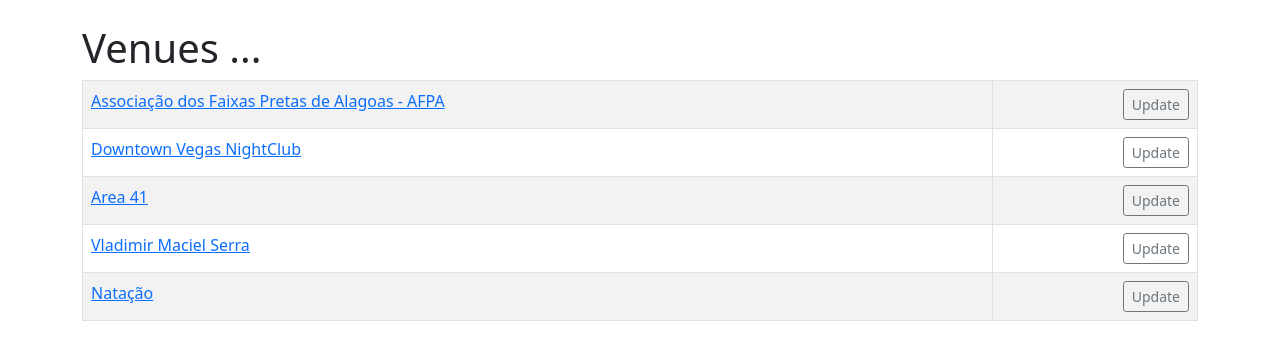
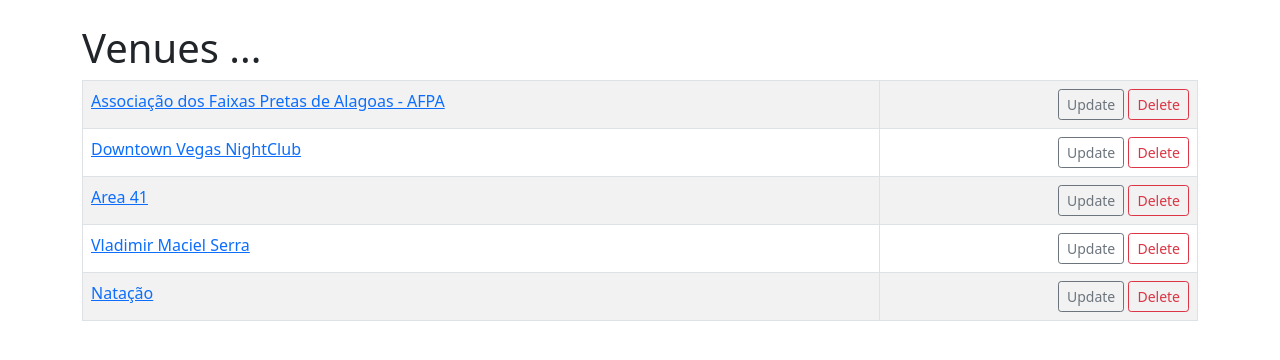
Before and after one commit to vladimirmaciel/Wednesdays, a Django app: page /list_venues in a window 1280 px wide. Shown: the part 56-416 px from the top of the page. Run offline with Django 3.2, Linux system fonts and the light colour scheme; data comes from the database, SQL or seed files in the repository; both versions use the stored data as it was after the commit.

Commit message:
delete itens

```diff
--- a/myclub_website/events/templates/events/event_list.html
+++ b/myclub_website/events/templates/events/event_list.html
@@ -32,6 +32,7 @@
         <a href="{% url 'update-event' event.id %}" class="btn btn-outline-secondary btn-sm">
            Update Event
         </a>
+         <a href="{% url 'delete-event' event.id %}" class="btn btn-outline-danger btn-sm">Delete Event</a>
     </div>
     </div>
 
--- a/myclub_website/events/templates/events/venue.html
+++ b/myclub_website/events/templates/events/venue.html
@@ -2,16 +2,14 @@
 <!-- tem que ter block content  e  endblock -->
 <!DOCTYPE html>
 <html lang="en">
-
   <head>
-    <meta charset="UTF-8">
-    <meta http-equiv="X-UA-Compatible" content="IE=edge">
-    <meta name="viewport" content="width=device-width, initial-scale=1.0">
+    <meta charset="UTF-8" />
+    <meta http-equiv="X-UA-Compatible" content="IE=edge" />
+    <meta name="viewport" content="width=device-width, initial-scale=1.0" />
     <title>Document</title>
   </head>
 
   <body>
-
     <h1>Venues ...</h1>
     <table class="table table-striped table-hover table-bordered">
       <!-- ira ista todos os nome e web da class Venue do models.py -->
@@ -21,13 +19,20 @@
           <a href="{% url 'show-venue' venue.id %}">{{ venue }}</a>
         </td>
         <td align="right">
-                <a href="{% url 'update-venue' venue.id %}" class="btn btn-outline-secondary btn-sm">Update</a>
+          <a
+            href="{% url 'update-venue' venue.id %}"
+            class="btn btn-outline-secondary btn-sm"
+            >Update</a
+          >
+          <a
+            href="{% url 'delete-venue' venue.id %}"
+            class="btn btn-outline-danger btn-sm"
+            >Delete</a
+          >
         </td>
       </tr>
       {% endfor %}
-
     </table>
   </body>
-
 </html>
 {% endblock%}
--- a/myclub_website/events/urls.py
+++ b/myclub_website/events/urls.py
@@ -1,5 +1,5 @@
 from django.urls import path, include
-from .import views # importas todas a views
+from .import views  # importas todas a views
 
 urlpatterns = [
     # Path Converts
@@ -7,18 +7,22 @@ urlpatterns = [
     # str: strings
     # path: urls inteiras /
     # slug: hyphen-and-underscores_stuff
-    #UUID: universally unique identifier
+    # UUID: universally unique identifier
 
-    path('',views.home,name="home"), # redireciona para o arquivo views.py dentro de events, tem uma def home
-    path('<int:year>/<str:month>/',views.home,name="mes"), # redireciona para o arquivo views.py dentro de events, tem uma def home
-    path('events',views.all_events,name="list-events"),
-    path('add_venue',views.add_venue, name="add-venue"),
-    path('list_venues',views.list_venues, name="list-venues"),
+    # redireciona para o arquivo views.py dentro de events, tem uma def home
+    path('', views.home, name="home"),
+    # redireciona para o arquivo views.py dentro de events, tem uma def home
+    path('<int:year>/<str:month>/', views.home, name="mes"),
+    path('events', views.all_events, name="list-events"),
+    path('add_venue', views.add_venue, name="add-venue"),
+    path('list_venues', views.list_venues, name="list-venues"),
     path('show_venue/<venue_id>', views.show_venue, name='show-venue'),
-    path('search_venues',views.search_venues, name='search-venues'),
+    path('search_venues', views.search_venues, name='search-venues'),
     path('update_venue/<venue_id>', views.update_venue, name='update-venue'),
     path('update_event/<event_id>', views.update_event, name='update-event'),
-    path('add_event',views.add_event, name='add-event'),
+    path('add_event', views.add_event, name='add-event'),
+    path('delete_event/<event_id>', views.delete_event, name='delete-event'),
+    path('delete_venue/<venue_id>', views.delete_venue, name='delete-venue'),
 
 
 ]
--- a/myclub_website/events/views.py
+++ b/myclub_website/events/views.py
@@ -1,49 +1,66 @@
 from django.shortcuts import redirect, render
-import calendar # imporanto biblioteca calendar do django
-from calendar import HTMLCalendar # importa HTMLCalendar dentro da bilioteca calendar
+import calendar  # imporanto biblioteca calendar do django
+# importa HTMLCalendar dentro da bilioteca calendar
+from calendar import HTMLCalendar
 from datetime import datetime
 from django.http import HttpResponseRedirect
 from .models import Event, Venue
 from .forms import VenueForm, EventForm
 
+# Delete Venue
+
+
+def delete_venue(request, venue_id):
+    venue = Venue.objects.get(pk=venue_id)
+    venue.delete()
+    return redirect('list-venues')
+
+# Delete an Event
+
+
+def delete_event(request, event_id):
+    event = Event.objects.get(pk=event_id)
+    event.delete()
+    # messages.success(request, ("Event Deleted!!"))
+    return redirect('list-events')
+
 
 def update_event(request, event_id):
-    event = Event.objects.get(pk=event_id) # passado o id do objeto desejado
+    event = Event.objects.get(pk=event_id)  # passado o id do objeto desejado
     form = EventForm(request.POST or None, instance=event)
     if form.is_valid():
         form.save()
         return redirect('list-events')
-    return render(request, 'events/update_event.html',{'event':event, 'form':form})
+    return render(request, 'events/update_event.html', {'event': event, 'form': form})
 
 
 def add_event(request):
-	submitted = False
-	if request.method == "POST":
-		if request.user.is_superuser:
-			form = EventFormAdmin(request.POST)
-			if form.is_valid():
-					form.save()
-					return 	HttpResponseRedirect('/add_event?submitted=True')
-		else:
-			form = EventForm(request.POST)
-			if form.is_valid():
-				#form.save()
-				event = form.save(commit=False)
-				# event.manager = request.user # logged in user
-				event.save()
-				return 	HttpResponseRedirect('/add_event?submitted=True')
-	else:
-		# Just Going To The Page, Not Submitting
-		if request.user.is_superuser:
-			form = EventFormAdmin
-		else:
-			form = EventForm
+    submitted = False
+    if request.method == "POST":
+        if request.user.is_superuser:
+            form = EventFormAdmin(request.POST)
+            if form.is_valid():
+                form.save()
+                return HttpResponseRedirect('/add_event?submitted=True')
+        else:
+            form = EventForm(request.POST)
+            if form.is_valid():
+                # form.save()
+                event = form.save(commit=False)
+                # event.manager = request.user # logged in user
+                event.save()
+                return HttpResponseRedirect('/add_event?submitted=True')
+    else:
+        # Just Going To The Page, Not Submitting
+        if request.user.is_superuser:
+            form = EventFormAdmin
+        else:
+            form = EventForm
 
-		if 'submitted' in request.GET:
-			submitted = True
+        if 'submitted' in request.GET:
+            submitted = True
 
-	return render(request, 'events/add_event.html', {'form':form, 'submitted':submitted})
-
+    return render(request, 'events/add_event.html', {'form': form, 'submitted': submitted})
 
 
 # def update_event(request, event_id):
@@ -56,29 +73,28 @@ def add_event(request):
 
 
 def update_venue(request, venue_id):
-    venue = Venue.objects.get(pk=venue_id) # passado o id do objeto desejado
+    venue = Venue.objects.get(pk=venue_id)  # passado o id do objeto desejado
     form = VenueForm(request.POST or None, instance=venue)
     if form.is_valid():
         form.save()
         return redirect('list-venues')
-    return render(request, 'events/update_venue.html',{'venue':venue, 'form':form})
+    return render(request, 'events/update_venue.html', {'venue': venue, 'form': form})
 
 
 def search_venues(request):
     if request.method == "POST":
-         searched = request.POST['searched']
-         venues = Venue.objects.filter(name__contains=searched)
+        searched = request.POST['searched']
+        venues = Venue.objects.filter(name__contains=searched)
 
-         return render(request, 'events/search_venues.html',{'searched':searched, 'venues':venues})
+        return render(request, 'events/search_venues.html', {'searched': searched, 'venues': venues})
     else:
-         return render(request, 'events/search_venues.html',{})
+        return render(request, 'events/search_venues.html', {})
 
 
-
-def show_venue(request, venue_id): # <venue_id> foi passado como parametro
+def show_venue(request, venue_id):  # <venue_id> foi passado como parametro
     # utilizamo o id para mostras o detalhes de cada campo
-    venue = Venue.objects.get(pk=venue_id) # passado o id do objeto desejado
-    return render(request, 'events/show_venue.html',{'venue':venue})
+    venue = Venue.objects.get(pk=venue_id)  # passado o id do objeto desejado
+    return render(request, 'events/show_venue.html', {'venue': venue})
 
 
 def list_venues(request):
@@ -87,7 +103,8 @@ def list_venues(request):
     '''
     # venue_list = Venue .objects.all()
     venue_list = Venue.objects.all()
-    return render(request, 'events/venue.html',{'venue_list':venue_list})
+    return render(request, 'events/venue.html', {'venue_list': venue_list})
+
 
 def add_venue(request):
     submitted = False
@@ -97,14 +114,13 @@ def add_venue(request):
             form.save()
             return HttpResponseRedirect('/add_venue?submitted=True')
     else:
-        #passa o VenueForm para variavel form
+        # passa o VenueForm para variavel form
         form = VenueForm
         if 'submitted' in request.GET:
             submitted = True
 
-
     # Declara uma variavel form com nome form
-    return render(request, 'events/add_venue.html',{'form':form, 'submitted':submitted})
+    return render(request, 'events/add_venue.html', {'form': form, 'submitted': submitted})
 
 
 def all_events(request):
@@ -113,39 +129,38 @@ def all_events(request):
     '''
     # event_list = Event.objects.all()
     event_list = Event.objects.all().order_by('event_date')
-    return render(request, 'events/event_list.html',{'event_list':event_list})
+    return render(request, 'events/event_list.html', {'event_list': event_list})
 
 
-
-def home(request, year = datetime.now().year, month=datetime.now().strftime('%B')):
+def home(request, year=datetime.now().year, month=datetime.now().strftime('%B')):
     name = "Vladimir"
-    month = month.capitalize() # capitalize method returns a string where the first character is upper case, and the rest is lower case.
+    # capitalize method returns a string where the first character is upper case, and the rest is lower case.
+    month = month.capitalize()
 
     # Convert month from name to number
     month_number = list(calendar.month_name).index(month)
     month_number = int(month_number)
 
     # create a calendar
-    cal = HTMLCalendar().formatmonth(year,month_number)
+    cal = HTMLCalendar().formatmonth(year, month_number)
 
     # Traz o ano atual
-    now =  datetime.now()
+    now = datetime.now()
     current_year = now.year
 
     # Traz a hora atual
     time = now.strftime("%H:%M:%S %p")
 
-
     return render(request,
                   # o arquivo home.html encontra-se dentro da pastas envents em templates
-                  'events/home.html',{
-                  "first_name":name, # declarei uma variavel first_name que vai ser utilizada  no home.html
-                  "year":year,
-                  "month":month,
-                  "month_number":month_number,
-                  "cal":cal,
-                  "current_year":current_year,
-                  "time":time,
+                  'events/home.html', {
+                      "first_name": name,  # declarei uma variavel first_name que vai ser utilizada  no home.html
+                      "year": year,
+                      "month": month,
+                      "month_number": month_number,
+                      "cal": cal,
+                      "current_year": current_year,
+                      "time": time,
 
 
-        }) # redireciona para  a pasta events/templates arquivo home.html
+                  })  # redireciona para  a pasta events/templates arquivo home.html
```
Also changed, not shown: myclub_website/db.sqlite3. Lines whose indentation alone changed are shown as unchanged.
